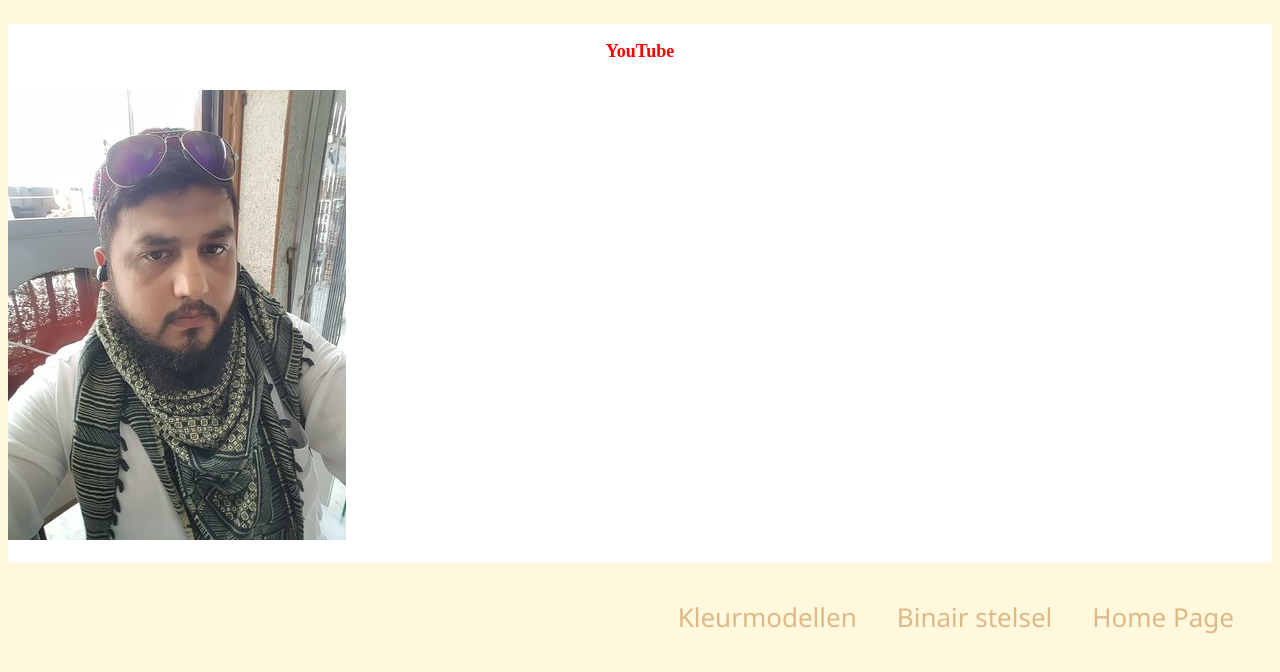
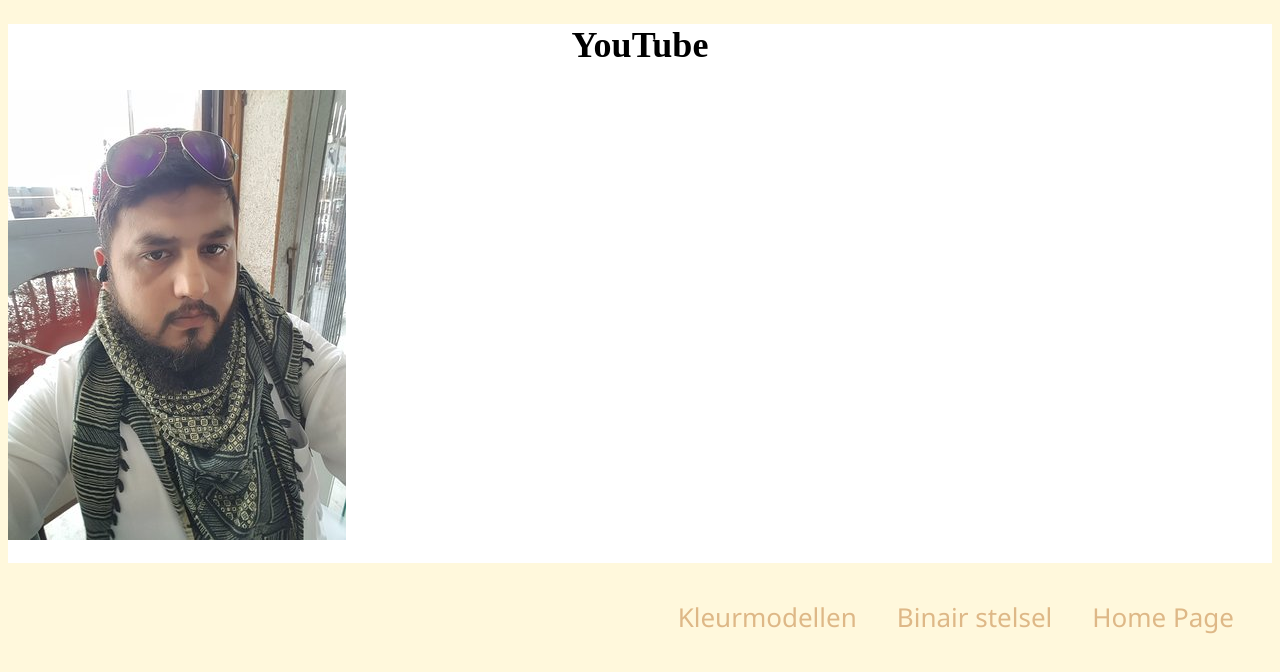
Before and after one commit to Daviddof07/Daviddof07.github.io, a plain HTML site: page binairstelsel.html in a window 1280 px wide. Drawn offline with Linux system fonts and the light colour scheme.

Commit message:
mdmemwem

```diff
--- a/binairstelsel.html
+++ b/binairstelsel.html
@@ -19,7 +19,7 @@ h1 {
  </style>
  <body>
     <div style="background-color: white;font-size: large;">
-   <h1> <span style="color:red; font-size: large;">YouTube</span> </h1>
+   <span style="color:red; font-size: large;"><h1>YouTube</h1></span>
 
 
 
```
